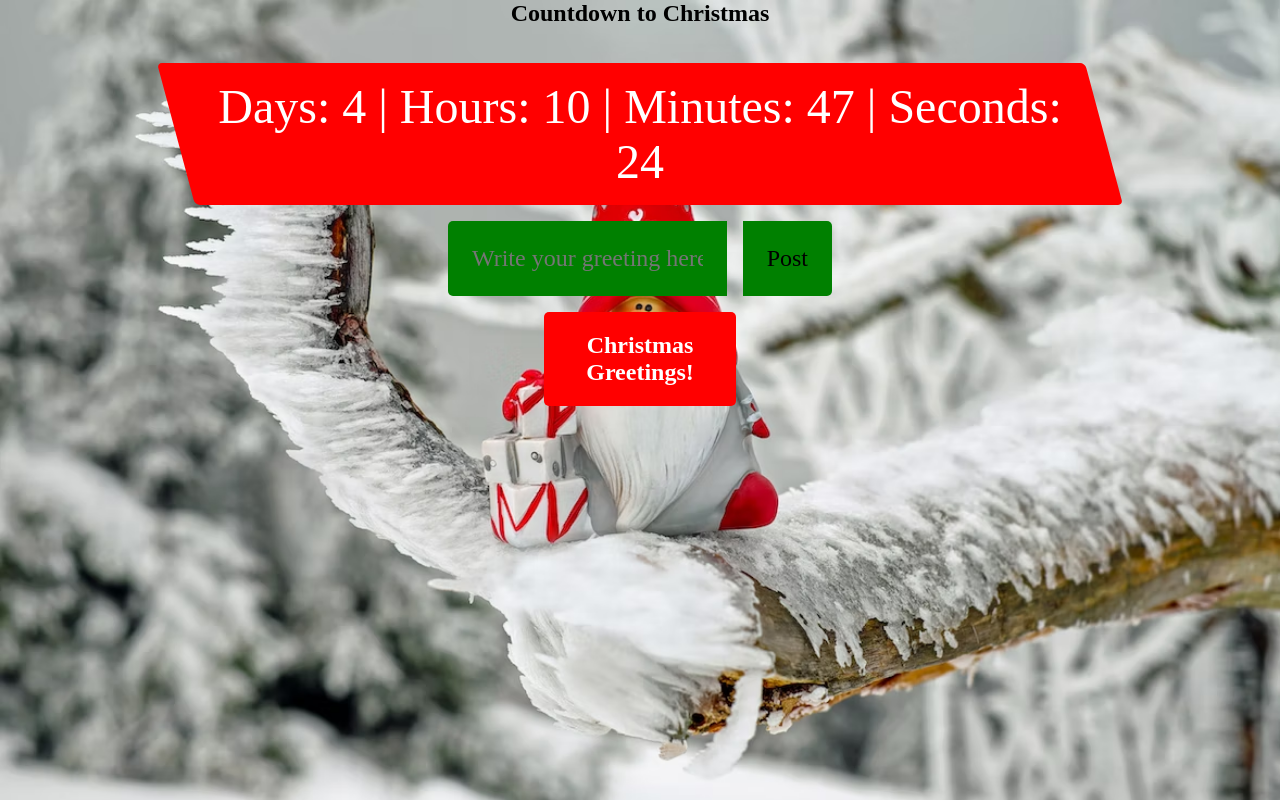
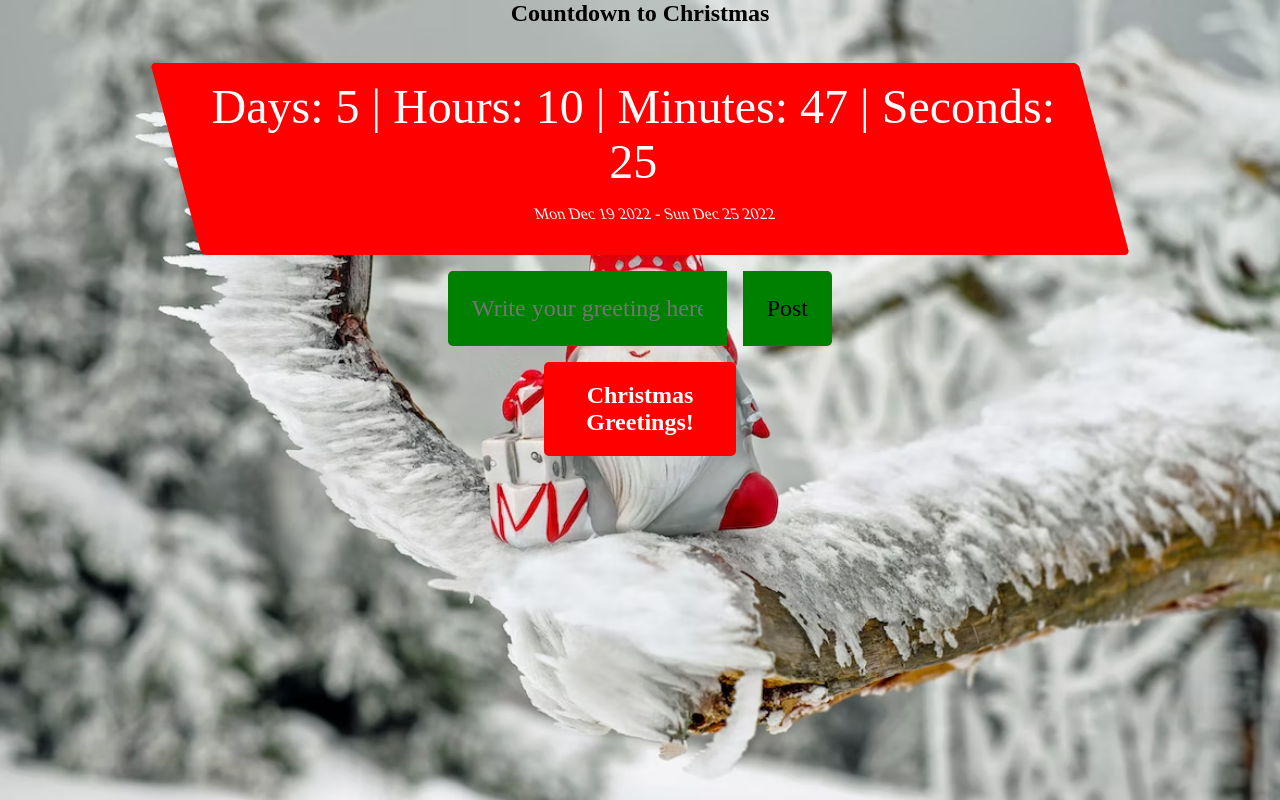
Before and after one commit to MirkusX/countdowntochristmas, a React (Create React App) app: page / in a window 1280 px wide. Built offline with nearby package versions, Linux system fonts and the light colour scheme; a web font is replaced by a local one.

Commit message:
updated styling on button, fetching date is now more versatile

```diff
--- a/src/Components/StyledComponents.js
+++ b/src/Components/StyledComponents.js
@@ -72,6 +72,7 @@ export const StyledButton = styled.button`
   border-radius: 0 5px 5px 0;
   font-family: "Sevillana", cursive;
   font-size: 1.5rem;
+  cursor: pointer;
 `;
 
 export const StyledInputDiv = styled.div`
--- a/src/Pages/Frontpage.js
+++ b/src/Pages/Frontpage.js
@@ -20,7 +20,8 @@ export const Frontpage = () => {
   //state for date
   const [date, setDate] = useState("");
   //date to countdown to
-  const cwismas = new Date(`24 dec, ${currentYear} 00:00:00`).getTime();
+  const cwismas = new Date(`25 dec, ${currentYear} 00:00:00`);
+  const cwismasCd = cwismas.getTime();
   //state for comments array
   const [comments, setComments] = useState(storedComments);
   //state for message
@@ -29,19 +30,21 @@ export const Frontpage = () => {
   const submit = (e) => {
     setMessage(e.target.value);
   };
+  //current date
+  const today = new Date();
+  //current date converted for use in countdown function
+  const todayCd = today.getTime();
   //inserts message state and current date in object
   const handleClick = () => {
-    const d = new Date();
-    const dateTrans = d.toDateString();
+    const dateTrans = today.toDateString();
     setComments([...comments, { text: message, date: dateTrans }]);
     setMessage("");
   };
   //countdown
   const cunter = setInterval(() => {
     //gets todays date
-    const today = new Date().getTime();
     //figures out distance between todays date and countdown date
-    const between = cwismas - today;
+    const between = cwismasCd - todayCd;
     //translates to readable format
     const days = Math.floor(between / (1000 * 60 * 60 * 24));
     const hours = Math.floor(
@@ -67,6 +70,9 @@ export const Frontpage = () => {
       <Title>Countdown to Christmas</Title>
       <CountdownDiv>
         <CountdownText>{date}</CountdownText>
+        <p>
+          {today.toDateString()} - {cwismas.toDateString()}
+        </p>
       </CountdownDiv>
       <StyledInputDiv>
         <StyledInput
```
